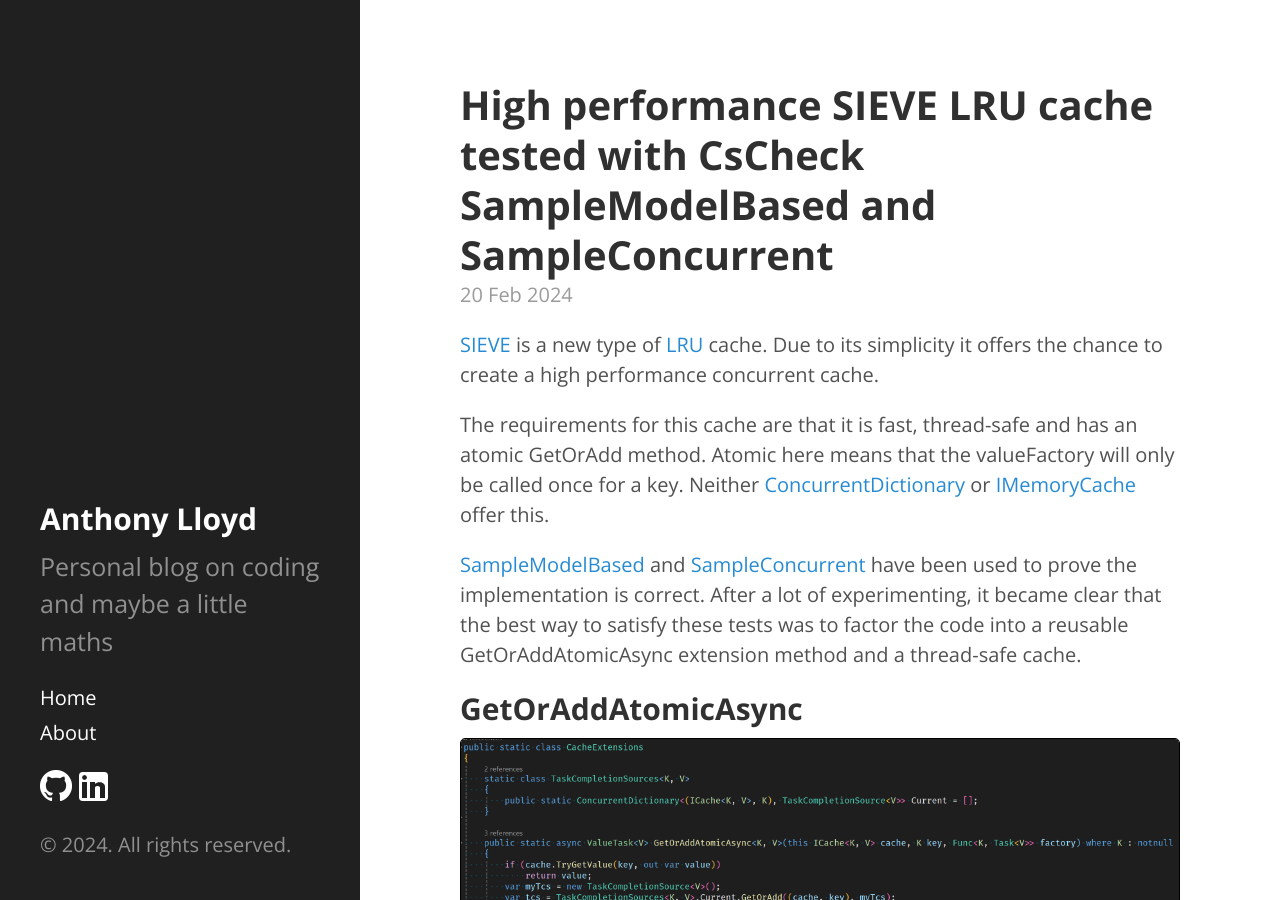
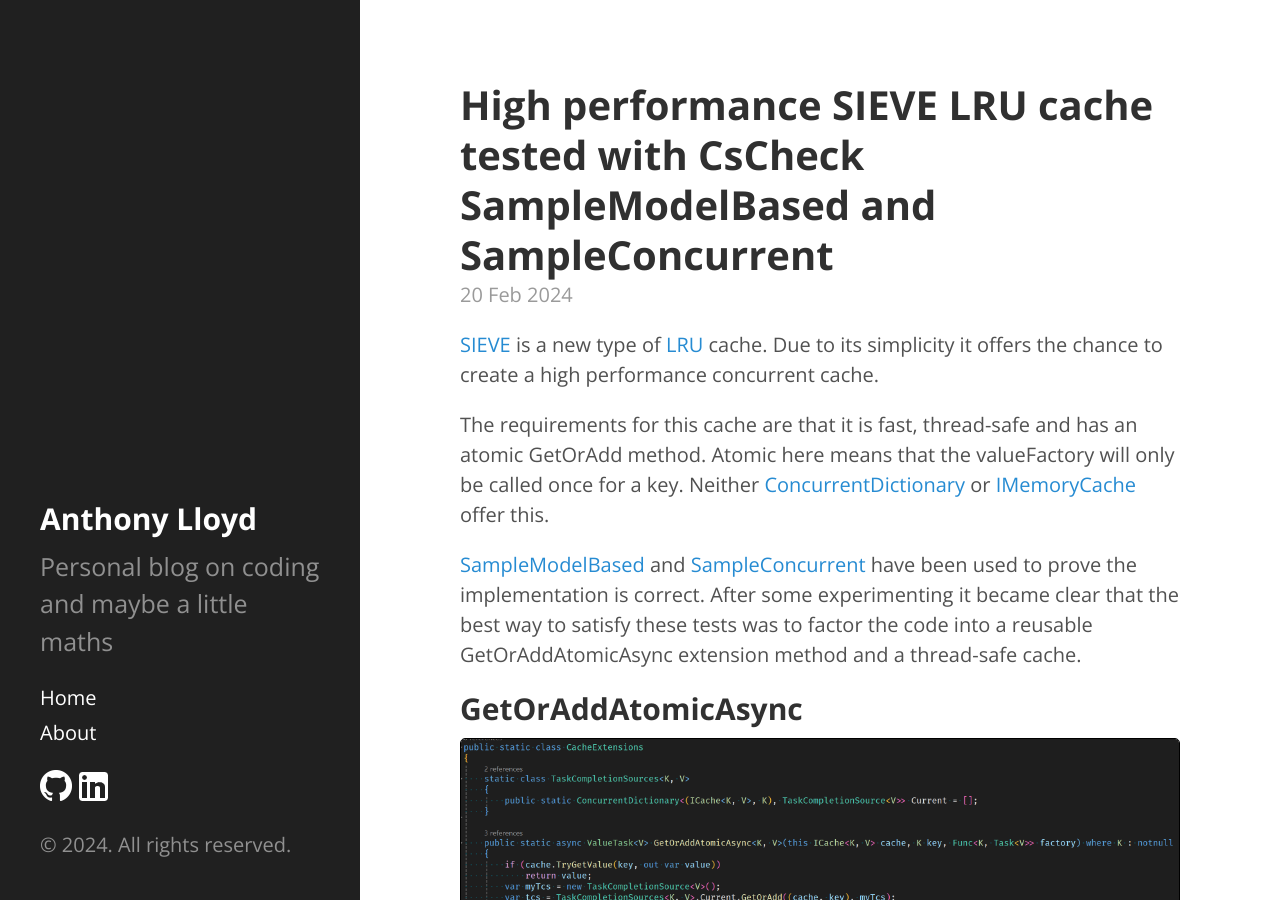
Before and after one commit to AnthonyLloyd/AnthonyLloyd.github.io, a Jekyll site: the page built from _posts/2024-02-20-sieve.html, in a window 1280 px wide and 900 px high. Built offline with Jekyll 4.4.1, drawn with Linux system fonts in a browser that asks for light colours; some web fonts are replaced; comment, search, counter and statistics services are not loaded.

Commit message:
add SIEVE

```diff
--- a/_posts/2024-02-20-sieve.html
+++ b/_posts/2024-02-20-sieve.html
@@ -13,7 +13,7 @@ Atomic here means that the valueFactory will only be called once for a key.
 Neither <a href="https://learn.microsoft.com/en-us/dotnet/api/system.collections.concurrent.concurrentdictionary-2.getoradd?view=net-8.0#system-collections-concurrent-concurrentdictionary-2-getoradd(-0-system-func((-0-1)))">ConcurrentDictionary</a> or <a href="https://learn.microsoft.com/en-us/dotnet/api/microsoft.extensions.caching.memory.cacheextensions.getorcreateasync?view=dotnet-plat-ext-8.0">IMemoryCache</a> offer this.
 </p>
 <p><a href="https://github.com/AnthonyLloyd/CsCheck/tree/master?tab=readme-ov-file#model-based-testing">SampleModelBased</a> and <a href="https://github.com/AnthonyLloyd/CsCheck/tree/master?tab=readme-ov-file#concurrency-testing">SampleConcurrent</a> have been used to prove the implementation is correct.
-After a lot of experimenting, it became clear that the best way to satisfy these tests was to factor the code into a reusable GetOrAddAtomicAsync extension method and a thread-safe cache.</p>
+After some experimenting it became clear that the best way to satisfy these tests was to factor the code into a reusable GetOrAddAtomicAsync extension method and a thread-safe cache.</p>
 
 <h2><a name="GetOrAddAtomicAsync" class="anchor" href="#GetOrAddAtomicAsync">GetOrAddAtomicAsync</a></h2>
 
```
Also changed, not shown: public/sieve/SampleModelBased.png.
